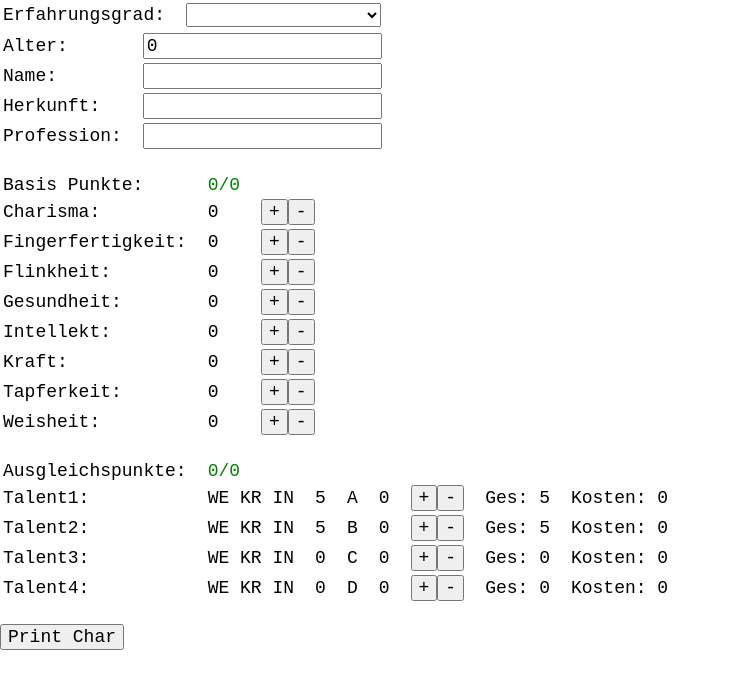
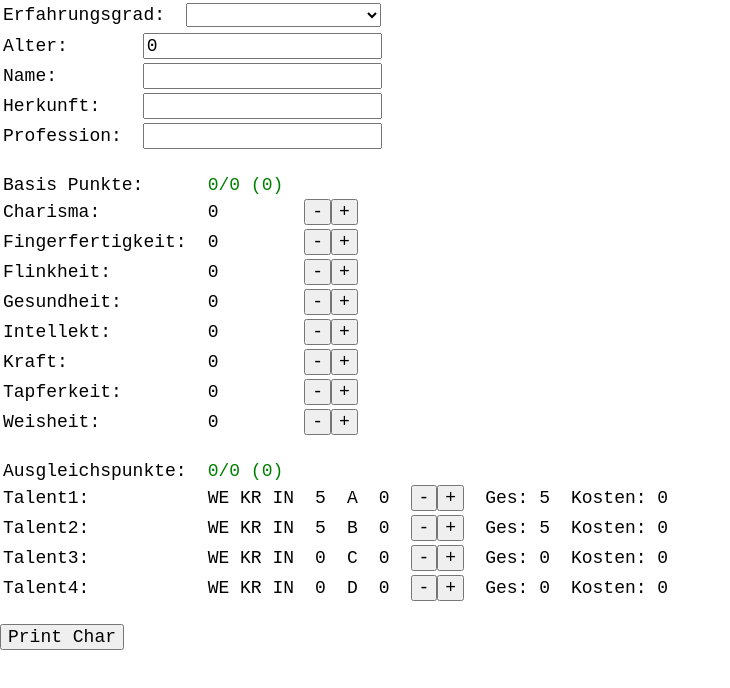
Before and after one commit to Jarpos/jarncc-2, an Angular app: page /editor in a window 1280 px wide. Shown: the top 688 px of the page, without its empty margins (0-730 px from the left). Built offline with nearby package versions, Linux system fonts and the light colour scheme.

Commit message:
add display of maxPoints for Talent & Base (switch + & - buttons)

```diff
--- a/src/app/pages/c-char-editor/c-char-editor.component.html
+++ b/src/app/pages/c-char-editor/c-char-editor.component.html
@@ -28,14 +28,15 @@
         <td [ngStyle]="{color:
             character.basePointsSum <= character.basePoints ? 'green' : 'red' }">
             {{ character.basePointsSum }}/{{ character.basePoints }}
+            ({{ character.maxBasePoints }})
         </td>
     </tr>
     <tr *ngFor="let b of character._baseValues | keyvalue">
         <td title="{{ b.value.explanation }}">{{ b.value.name }}:</td>
         <td>{{ b.value.value }}</td>
         <td>
+            <button (click)="b.value.value = b.value.value - 1">-</button>
             <button (click)="b.value.value = b.value.value + 1">+</button>
-            <button (click)="b.value.value = b.value.value - 1">-</button>
         </td>
     </tr>
 </table>
@@ -48,6 +49,7 @@
         <td [ngStyle]="{color:
             character.talentPointsCostSum <= character.talentPoints ? 'green' : 'red' }">
             {{ character.talentPointsCostSum }}/{{ character.talentPoints }}
+            ({{ character.maxTalentPoints }})
         </td>
     </tr>
     <tr *ngFor="let t of character._talents | keyvalue">
@@ -61,8 +63,8 @@
         <td>{{ t.value.difficulty }}</td>
         <td>{{ t.value.extraPoints }}</td>
         <td>
+            <button (click)="t.value.extraPoints = t.value.extraPoints - 1">-</button>
             <button (click)="t.value.extraPoints = t.value.extraPoints + 1">+</button>
-            <button (click)="t.value.extraPoints = t.value.extraPoints - 1">-</button>
         </td>
         <td>Ges: {{ t.value.allPoints }}</td>
         <td>Kosten: {{ t.value.cost }}</td>
```
